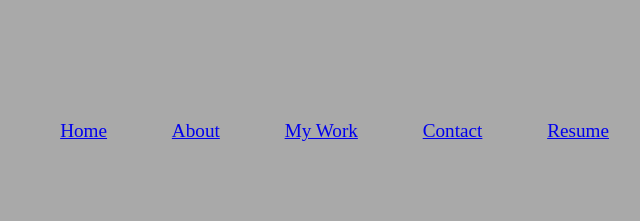
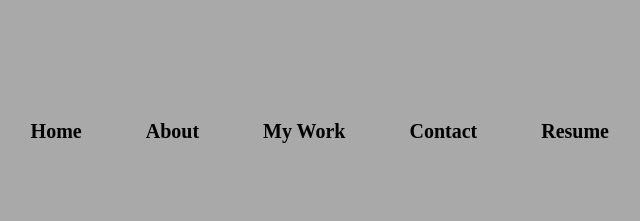
Before and after one commit to AdamGarza33/Web-Development-Portfolio, a plain HTML site: page index.html in a window 1280 px wide. Shown: the whole page, without its empty margins (449-1089 px from the left). Drawn offline with Linux system fonts and the light colour scheme.

Commit message:
added color and font size to my nav bar

```diff
--- a/index.html
+++ b/index.html
@@ -8,8 +8,8 @@
     <link rel="stylesheet" href="style.css">
 </head>
 <body>
-    <div class="main">
-        <div class="navbar">
+    <section class="main">
+        <nav class="navbar">
             <img src="" class="logo">
             <ul>
                 <li><a href="#">Home</a></li>
@@ -18,7 +18,10 @@
                 <li><a href="#">Contact</a></li>
                 <li><a href="#">Resume</a></li>
             </ul>
-        </div>
+        </nav>
+        <section class="Information">
+
+
     </section>
 
 
--- a/style.css
+++ b/style.css
@@ -11,7 +11,7 @@
     height: 100vh;
     position: relative;
     font-family: 'Times New Roman', Times, serif;
-    font-size: larger;
+
 }
 
 .navbar{
@@ -32,3 +32,15 @@ ul li{
     display: inline-block;
     padding: 10px 30px;
 }
+
+ul li a{
+   font-size: 20px;
+   font-weight: bolder;
+   color: black;
+   text-decoration: none;
+
+}
+
+ul li a:hover{
+    color: gold;
+}
```
